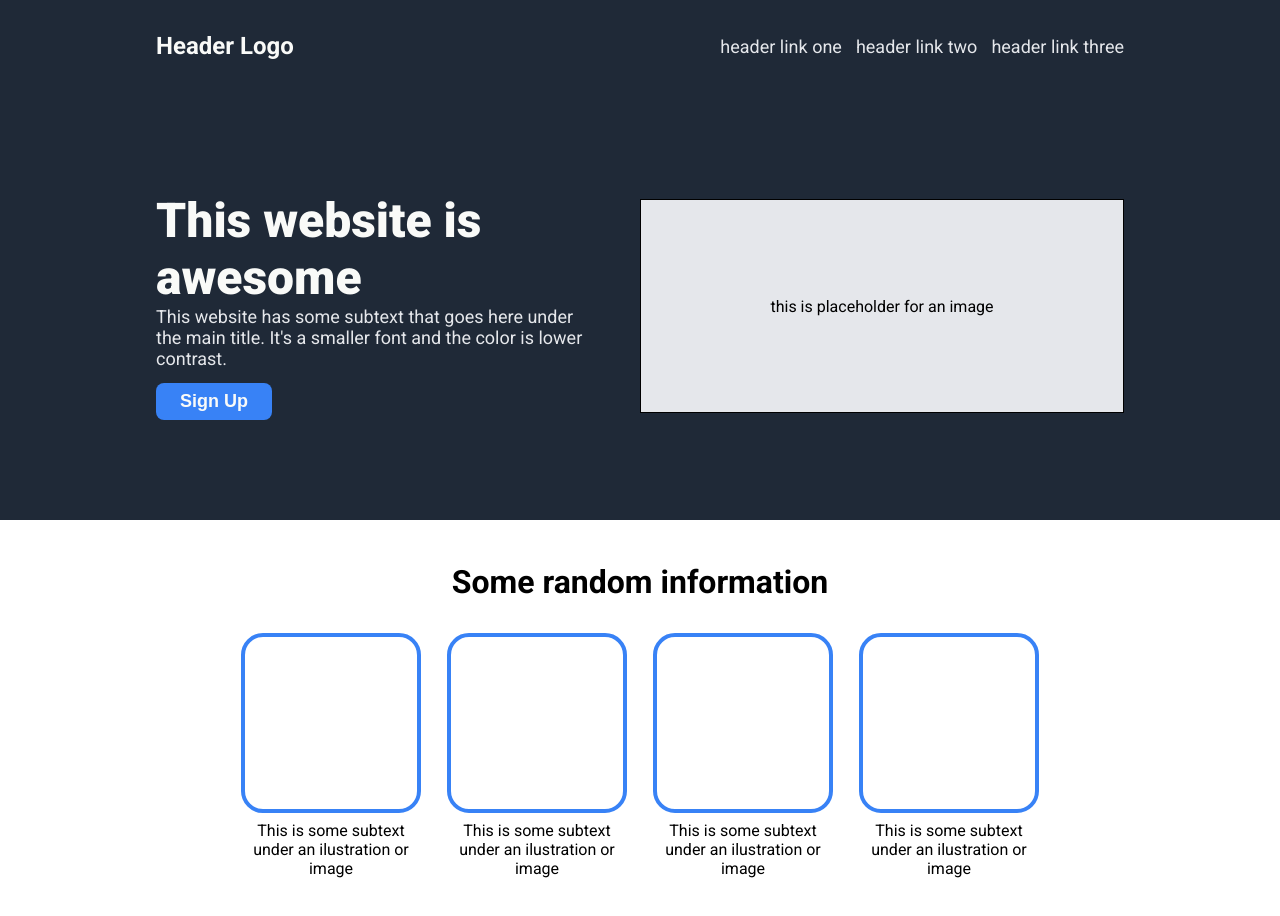
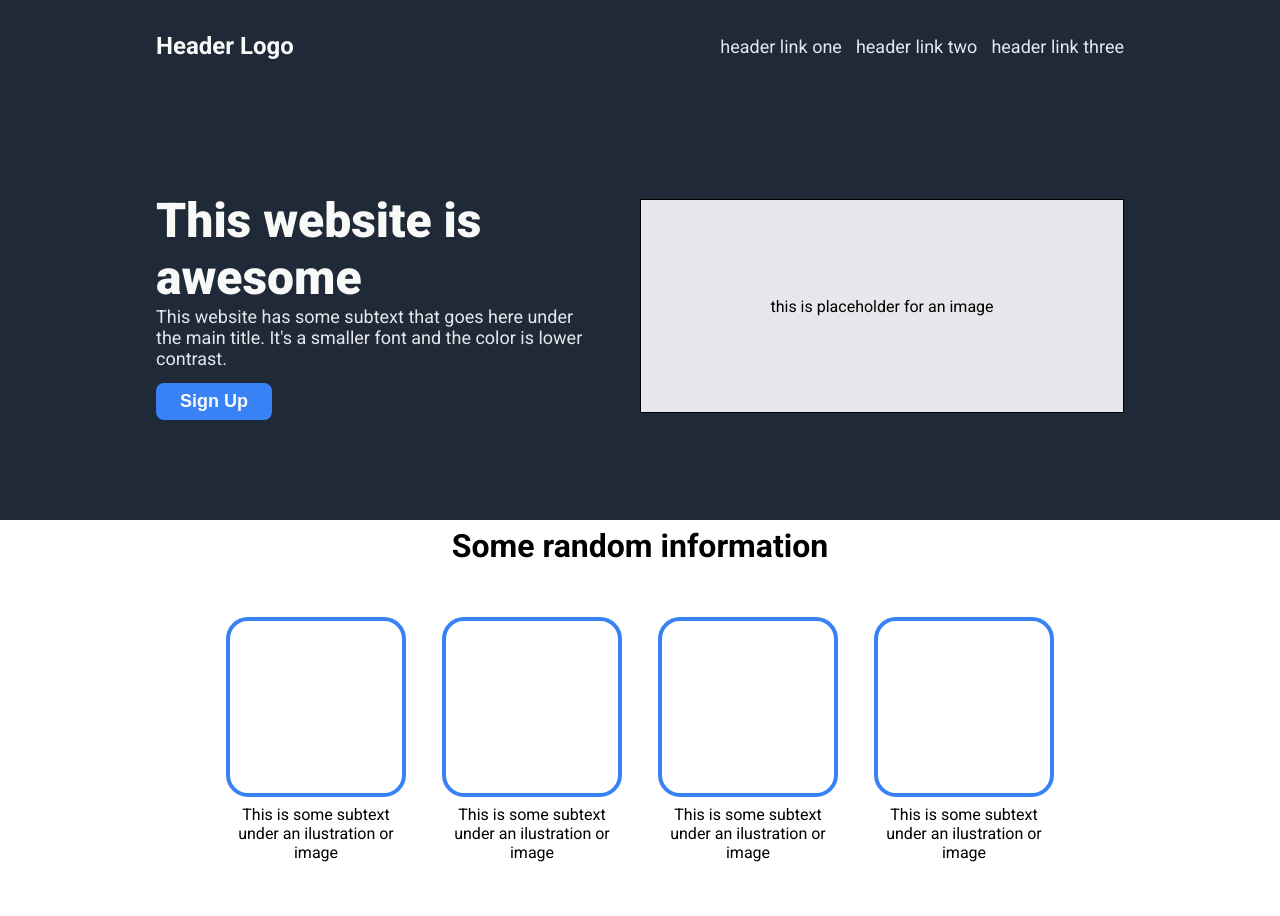
Before and after one commit to aderitoapelao/landing-page, a plain HTML site: page index.html in a window 1280 px wide. Drawn offline with Linux system fonts and the light colour scheme.

Commit message:
fix: reajustar o padding da seccao second

```diff
--- a/assets/css/style.css
+++ b/assets/css/style.css
@@ -103,7 +103,7 @@ body {
 
 .second {
     height: 50vh;
-    padding:  52px 32px;
+    padding:  52px 32px 104px 32px;
     display: flex;
     flex-direction: column;
     justify-content: center;
@@ -111,13 +111,13 @@ body {
 
 .second h1 {
     text-align: center;
-    margin-bottom: 32px;
+    margin-bottom: 52px;
 }
 
 .second .conteiner {
     display: flex;
     justify-content: center;
-    gap: 26px;
+    gap: 36px;
     flex: 1;
 }
 
```
